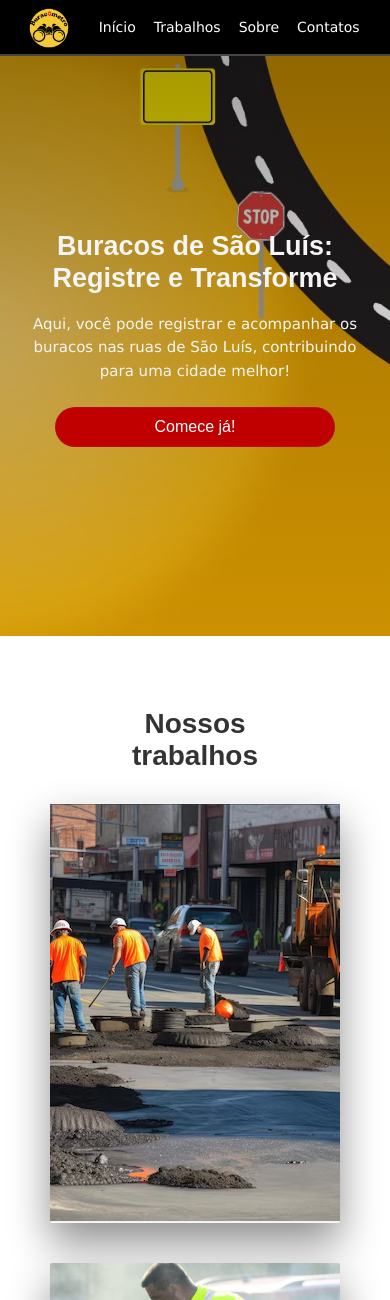
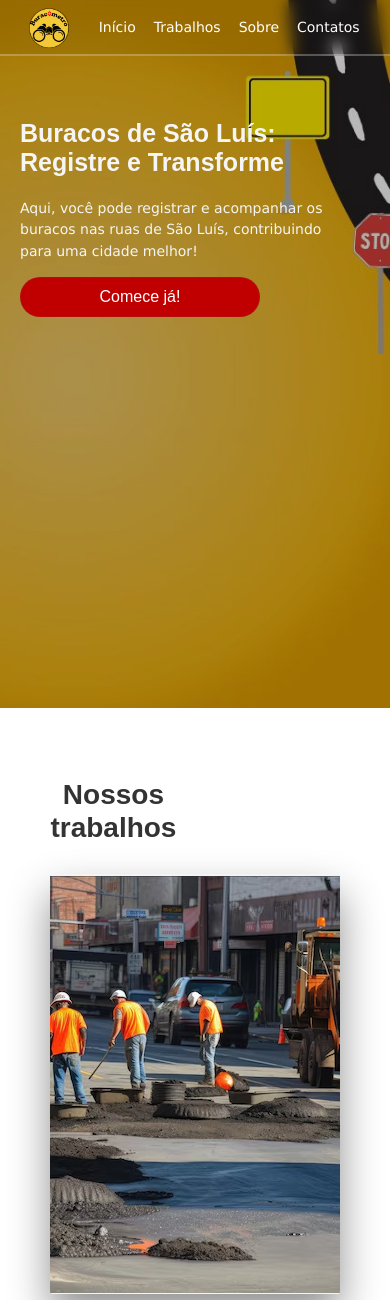
Before and after one commit to Claracruzx/Buracometro, a Django app: page / in a window 390 px wide. Shown: the top 1300 px of the page. Run offline with Django 5.2, Linux system fonts and the light colour scheme.

Commit message:
Revert "Ajusta inicio mobile"
This reverts commit 3db3f73861222a85696dfc2eaa86097cd2b1ca9c.

```diff
--- a/paginas/static/paginas/css/style.css
+++ b/paginas/static/paginas/css/style.css
@@ -10,7 +10,7 @@ body{
     top: 0;
     left: 0;
     width: 100%;
-    background-color: #000000;
+    background-color: #0505050e;
     color:rgb(245, 245, 245);
     display:flex;
     justify-content: flex-start;
@@ -80,7 +80,7 @@ html {
     left: 0;
     width: 100%;
     height: 100%;
-    background-color: rgba(0, 0, 0, 0.021); /* Preto translúcido */
+    background-color: rgba(0, 0, 0, 0.274); /* Preto translúcido */
     z-index: -1; /* Coloca a camada atrás do conteúdo */
 }
 
@@ -359,98 +359,3 @@ p{
         font-size: 14px;
     }
 }
-
-@media (max-width: 620px) {
-    #inicio {
-        display: flex;
-        flex-direction: column;
-        align-items: center;
-        justify-content: center;
-        min-height: 64svh;
-        padding: 92px 22px 44px;
-        text-align: center;
-        background-position: 72% top;
-    }
-
-    #inicio::before {
-        background: linear-gradient(
-            180deg,
-            rgba(0, 0, 0, 0.38) 0%,
-            rgba(0, 0, 0, 0.2) 48%,
-            rgba(0, 0, 0, 0.08) 100%
-        );
-    }
-
-    #inicio h1 {
-        width: 100%;
-        max-width: 360px;
-        margin: 0 auto 18px;
-        font-size: 30px;
-        line-height: 1.18;
-        text-align: center;
-    }
-
-    #inicio p {
-        width: 100%;
-        max-width: 340px;
-        margin: 0 auto 24px;
-        font-size: 16px;
-        line-height: 1.55;
-        text-align: center;
-    }
-
-    #inicio form {
-        width: 100%;
-        display: flex;
-        justify-content: center;
-    }
-
-    #inicio .btn {
-        max-width: 280px;
-    }
-
-    #trabalhos,
-    #sobre,
-    #contatos {
-        text-align: center;
-    }
-
-    #trabalhos h1,
-    #sobre h1,
-    #contatos h1 {
-        margin-left: auto;
-        margin-right: auto;
-        text-align: center;
-    }
-
-    #sobre p,
-    #contatos p {
-        margin-left: auto;
-        margin-right: auto;
-        text-align: center;
-    }
-
-    .contato-item {
-        justify-content: center;
-        text-align: center;
-    }
-
-    .contato-item p {
-        text-align: center;
-    }
-}
-
-@media (max-width: 390px) {
-    #inicio {
-        min-height: 60svh;
-        padding-top: 86px;
-    }
-
-    #inicio h1 {
-        font-size: 27px;
-    }
-
-    #inicio p {
-        font-size: 15px;
-    }
-}
```
